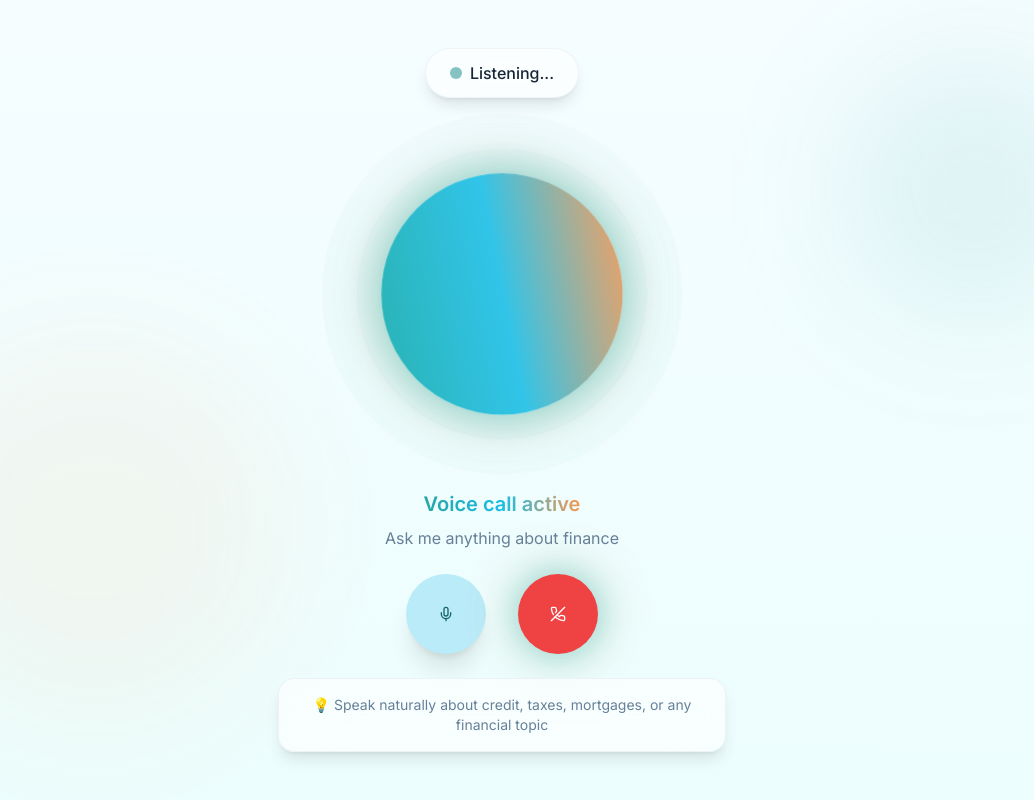
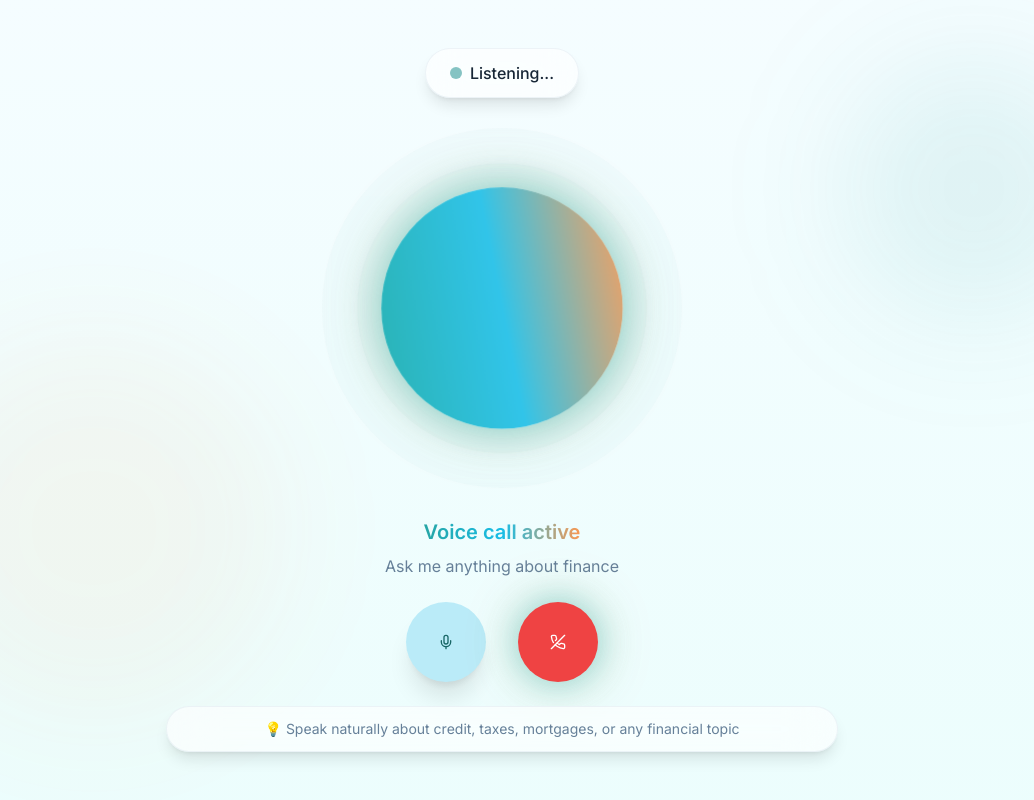
Before and after one commit to aivil0/moneylingo, a React (Vite) app: page /chat in a window 1280 px wide. Both pictures are taken after a click on the button 640 px from the left and 392 px from the top of the page. Shown: the whole page, without its empty margins (138-1172 px from the left). Built offline with nearby package versions, Linux system fonts and the light colour scheme; the HTML template or start-up script is replaced by a standard one.

Commit message:
Refactor: Adjust tip rectangle width

```diff
--- a/src/components/VoiceCallInterface.tsx
+++ b/src/components/VoiceCallInterface.tsx
@@ -125,8 +125,8 @@ export const VoiceCallInterface = ({ isActive, onEnd }: VoiceCallInterfaceProps)
           </div>
 
           {/* Tips */}
-          <div className="glass-card px-6 py-4 rounded-2xl text-center animate-fade-in-up max-w-md" style={{ animationDelay: "0.4s" }}>
-            <p className="text-sm text-muted-foreground">
+          <div className="glass-card px-8 py-3 rounded-full text-center animate-fade-in-up w-full max-w-2xl" style={{ animationDelay: "0.4s" }}>
+            <p className="text-sm text-muted-foreground whitespace-nowrap">
               💡 Speak naturally about credit, taxes, mortgages, or any financial topic
             </p>
           </div>
```
